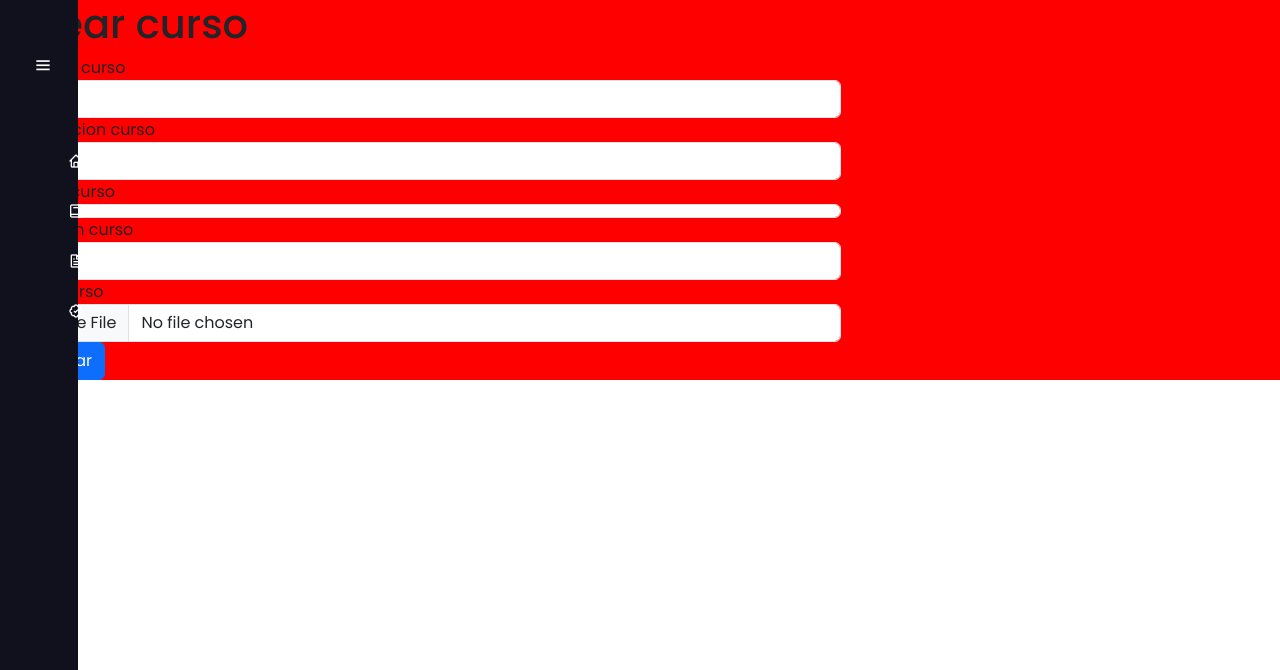
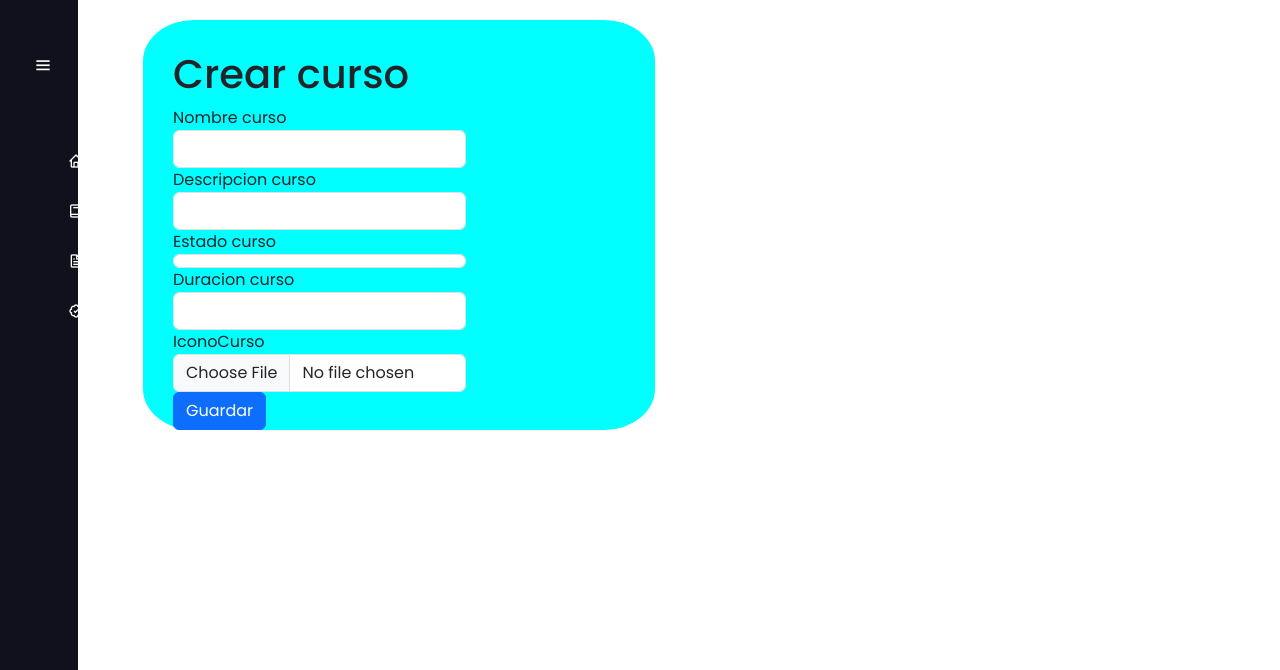
Before and after one commit to darteagaleon/ModuloEducativo, a Django app: page /cursos/crear_curso/ in a window 1280 px wide. Shown: the top 670 px of the page. Run offline with Django 4.2, Linux system fonts and the light colour scheme; some libraries are stand-ins or nearby versions.

Commit message:
crearcurso3.6

```diff
--- a/AppCursos/models.py
+++ b/AppCursos/models.py
@@ -14,7 +14,7 @@ from django.db import models
 class Cursos(models.Model):
      nombre_curso=models.CharField(max_length=100)
      descripcion_curso = models.CharField(max_length=500)
-     estado_curso= models.BooleanField(blank=False, default=False)
+     estado_curso= models.BooleanField(default=False)
      duracion_curso = models.IntegerField(blank=True, null=True)
      iconoCurso = models.ImageField(upload_to='IconosCurso', null=True)
      #Se crea la relacion
--- a/AppCursos/views.py
+++ b/AppCursos/views.py
@@ -9,6 +9,7 @@ class Crear_cursos (CreateView):
     fields = ['nombre_curso', 'descripcion_curso', 'estado_curso', 'duracion_curso','iconoCurso']
     template_name = 'Cursos/crear_cursos.html'
     success_url = 'crear_curso/'
+
 
 #vista para crear los modulos
 class Crear_modulos (CreateView):
--- a/Templates/Layout/Base.html
+++ b/Templates/Layout/Base.html
@@ -11,7 +11,7 @@
     <link href='https://unpkg.com/boxicons@2.1.4/css/boxicons.min.css' rel='stylesheet'>
     <link rel="stylesheet" href="https://cdn.jsdelivr.net/npm/bootstrap@5.3.0-alpha3/dist/css/bootstrap.min.css">
     <script src="https://cdn.jsdelivr.net/npm/bootstrap@5.3.0-alpha3/dist/js/bootstrap.bundle.min.js"></script>
-    <link rel="stylesheet" href="{% static 'Css/curso.css' %}">
+    <link rel="stylesheet" href="{% static 'Css/Curso.css' %}">
     <!--  link para enlazar con libreria de iconos boxicons -->
 
 
--- a/static/Css/Curso.css
+++ b/static/Css/Curso.css
@@ -1,3 +1,11 @@
 .container-fluid{
-    background-color: red;
+    position: relative;
+    left: 10vw;
+    width: 40vw;
+    height: 32vw;
+    margin: 20px 15px;
+    padding: 30px;
+    display: inline-block;
+    border-radius: 10%;
+    background-color: aqua;
 }
```
Also changed, not shown: AppCursos/forms.py (line endings or trailing spaces), db.sqlite3.
